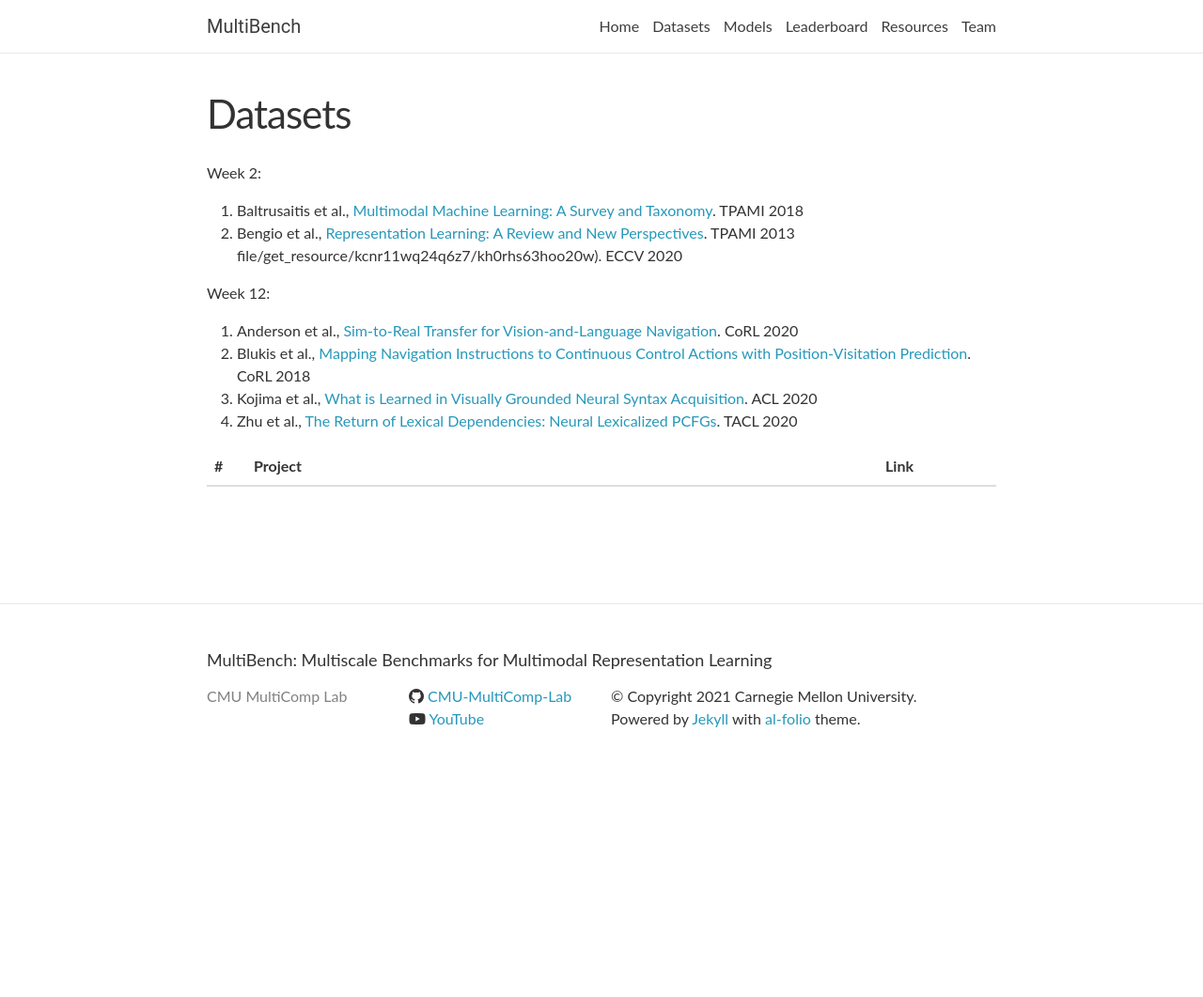
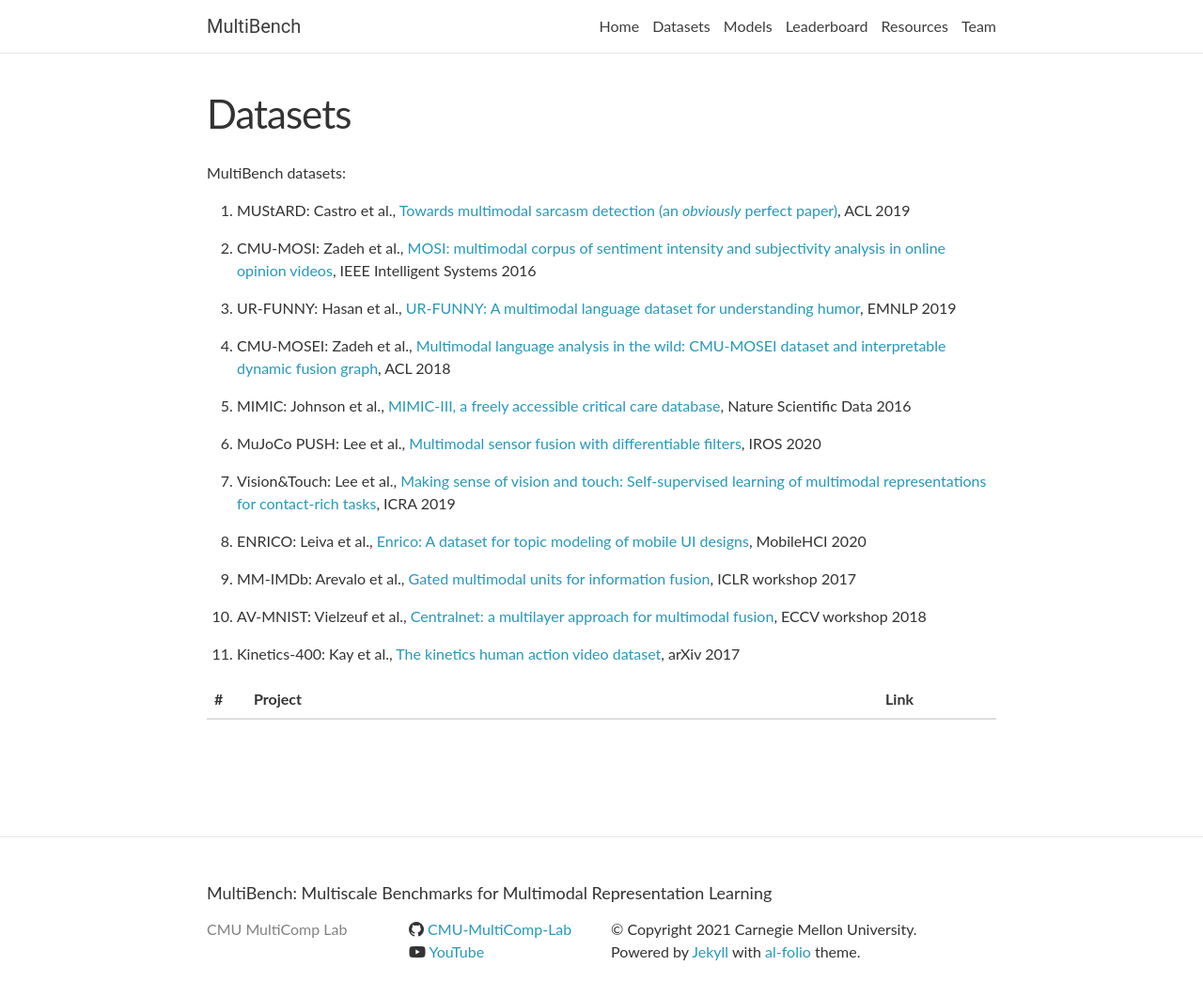
Before and after one commit to CMU-MultiComp-Lab/multibench, a Jekyll site: the page built from _pages/datasets.md, in a window 1280 px wide and 1086 px high. Shown: the top 1061 px of the window at 94% size. Built offline with Jekyll 4.4.1, drawn with Linux system fonts in a browser that asks for light colours; nearby versions of some CDN libraries; library files that are not in the unit come from our copies; comment, search, counter and statistics services are not loaded.

Commit message:
Update datasets.md

```diff
--- a/_pages/datasets.md
+++ b/_pages/datasets.md
@@ -4,13 +4,26 @@
 title: Datasets
 ---
 
-Week 2:
-1. Baltrusaitis et al., [Multimodal Machine Learning: A Survey and Taxonomy](https://piazza.com/class_profile/get_resource/kcnr11wq24q6z7/keln1op3u2j5z1). TPAMI 2018
-2. Bengio et al., [Representation Learning: A Review and New Perspectives](https://piazza.com/class_profile/get_resource/kcnr11wq24q6z7/keln1obkjer5ym). TPAMI 2013
-file/get_resource/kcnr11wq24q6z7/kh0rhs63hoo20w). ECCV 2020
+MultiBench datasets:
 
-Week 12:
-1. Anderson et al., [Sim-to-Real Transfer for Vision-and-Language Navigation](https://piazza.com/class_profile/get_resource/kcnr11wq24q6z7/khkw1kazr8f4pa). CoRL 2020
-2. Blukis et al., [Mapping Navigation Instructions to Continuous Control Actions with Position-Visitation Prediction](https://piazza.com/class_profile/get_resource/kcnr11wq24q6z7/khkw2deazjf7n3). CoRL 2018
-3. Kojima et al., [What is Learned in Visually Grounded Neural Syntax Acquisition](https://piazza.com/class_profile/get_resource/kcnr11wq24q6z7/khkw3h27w5720a). ACL 2020
-4. Zhu et al., [The Return of Lexical Dependencies: Neural Lexicalized PCFGs](https://piazza.com/class_profile/get_resource/kcnr11wq24q6z7/khkw3zkbfz3323). TACL 2020
+1. MUStARD: Castro et al., [Towards multimodal sarcasm detection (an _obviously_ perfect paper)](https://arxiv.org/abs/1906.01815), ACL 2019
+
+2. CMU-MOSI: Zadeh et al., [MOSI: multimodal corpus of sentiment intensity and subjectivity analysis in online opinion videos](https://arxiv.org/abs/1606.06259), IEEE Intelligent Systems 2016
+
+3. UR-FUNNY: Hasan et al., [UR-FUNNY: A multimodal language dataset for understanding humor](https://arxiv.org/abs/1904.06618), EMNLP 2019
+
+4. CMU-MOSEI: Zadeh et al., [Multimodal language analysis in the wild: CMU-MOSEI dataset and interpretable dynamic fusion graph](https://www.aclweb.org/anthology/P18-1208/), ACL 2018
+
+5. MIMIC: Johnson et al., [MIMIC-III, a freely accessible critical care database](https://pubmed.ncbi.nlm.nih.gov/27219127/), Nature Scientific Data 2016
+
+6. MuJoCo PUSH: Lee et al., [Multimodal sensor fusion with differentiable filters](https://arxiv.org/abs/2010.13021), IROS 2020
+
+7. Vision&Touch: Lee et al., [Making sense of vision and touch: Self-supervised learning of multimodal representations for contact-rich tasks](https://arxiv.org/abs/1810.10191), ICRA 2019
+
+8. ENRICO: Leiva et al., [Enrico: A dataset for topic modeling of mobile UI designs](https://userinterfaces.aalto.fi/enrico/resources/enrico.pdf), MobileHCI 2020
+
+9. MM-IMDb: Arevalo et al., [Gated multimodal units for information fusion](https://arxiv.org/abs/1702.01992), ICLR workshop 2017
+
+10. AV-MNIST: Vielzeuf et al., [Centralnet: a multilayer approach for multimodal fusion](https://arxiv.org/abs/1808.07275), ECCV workshop 2018
+
+11. Kinetics-400: Kay et al., [The kinetics human action video dataset](https://arxiv.org/abs/1705.06950), arXiv 2017
```
